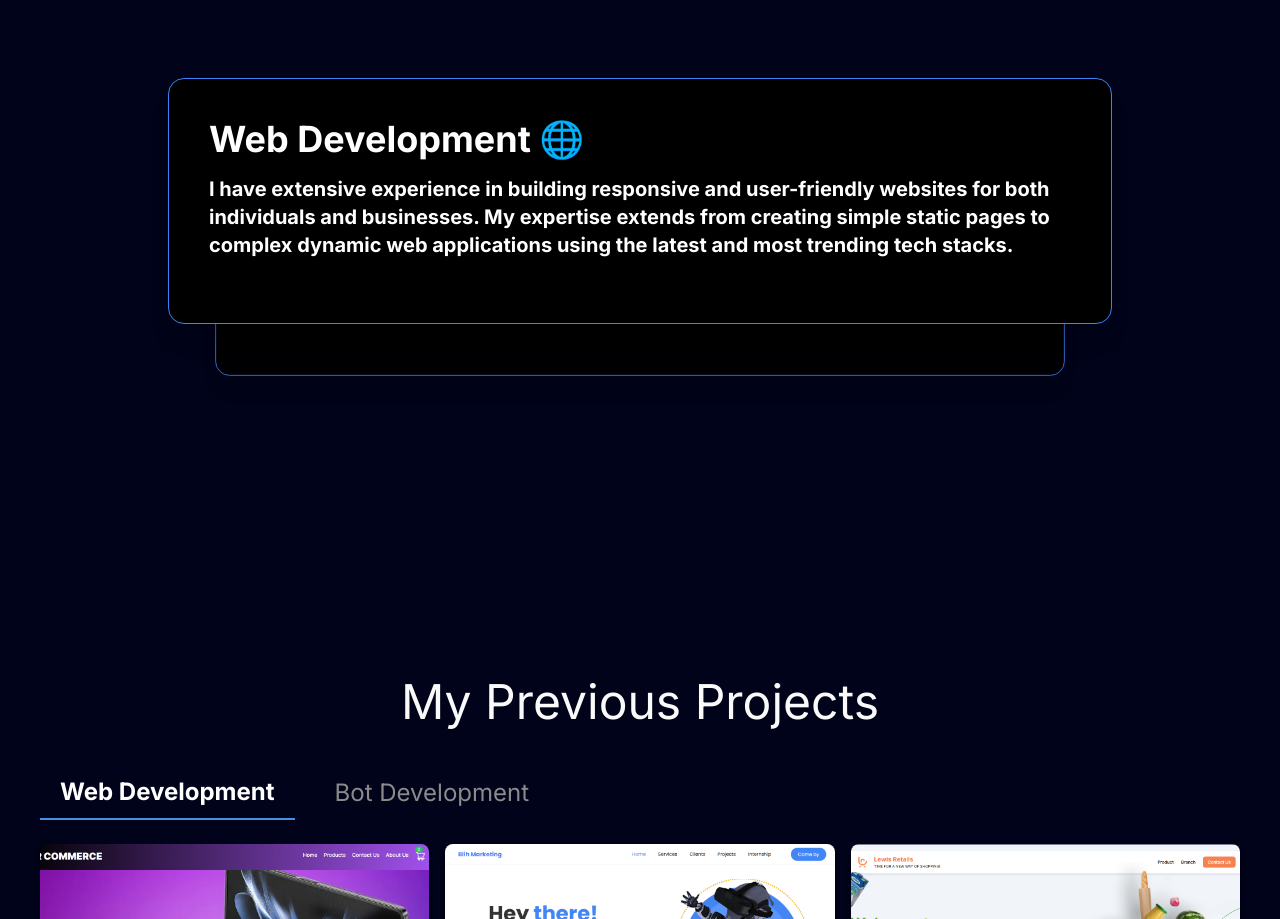
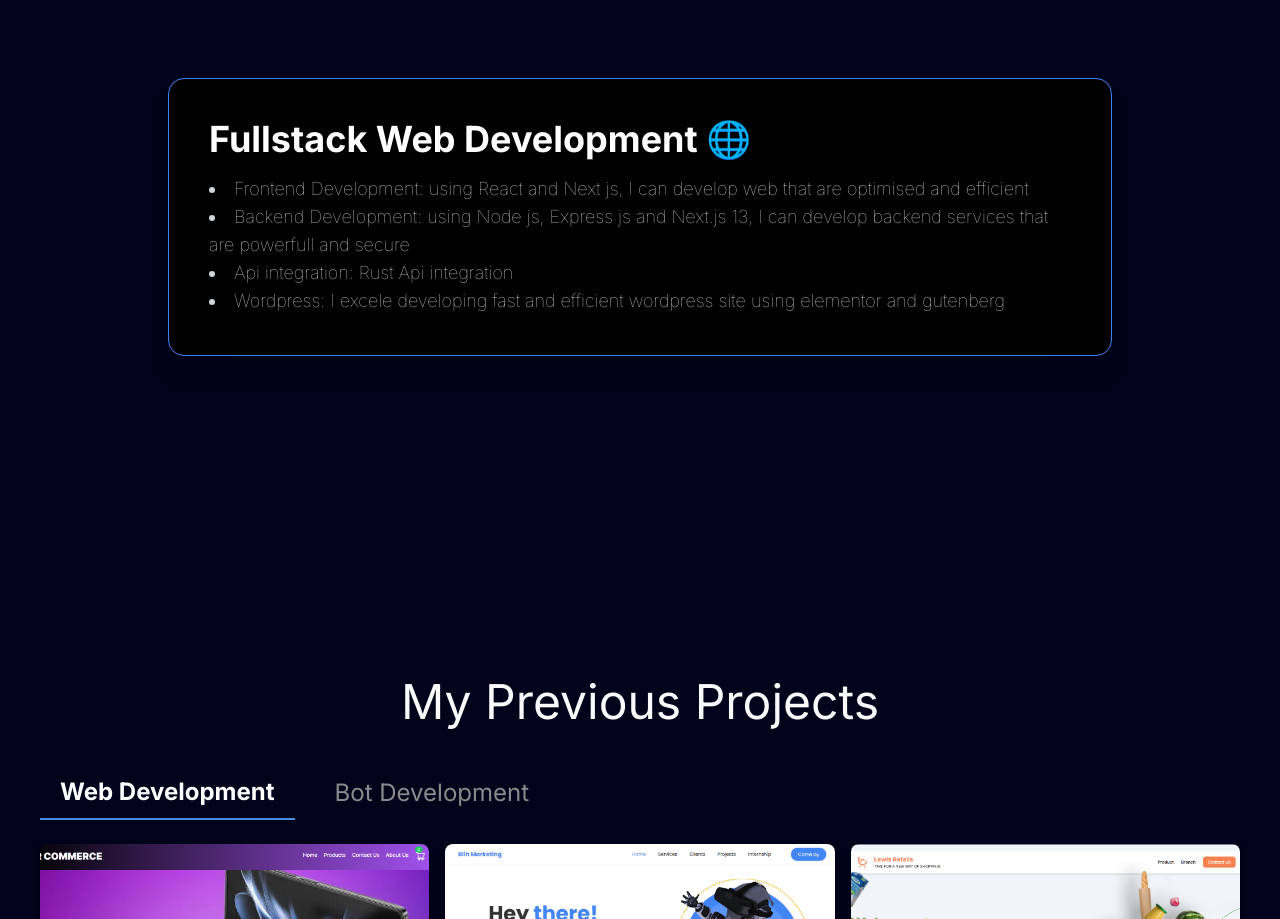
Before and after one commit to Million-art/portifolio-2, a Next.js app: page / in a window 1280 px wide. Shown: the part 1863-2782 px from the top of the page. Built offline with nearby package versions, Linux system fonts and the light colour scheme.

Commit message:
fix  services

```diff
--- a/components/services-content/Bot.tsx
+++ b/components/services-content/Bot.tsx
@@ -4,11 +4,10 @@ import Image from 'next/image';
 const Bot = () => {
   return (
     <div className="w-full h-fit border rounded-2xl shadow-xl bg-black border-blue-500 p-6 md:p-8 lg:p-10">
-      <h2 className="text-2xl font-bold mb-4 md:text-3xl lg:text-4xl">Telegram Bot and Web App Development 🤖</h2>
-      <p className="text-base md:text-lg lg:text-xl mb-6">
-      I specialize in developing powerful and engaging Telegram bots that can automate various tasks,
-      provide personalized assistance, and enhance your users' messaging experience. With my expertise in Telegram Bot API and
-       Web App Development, I can create bots that are highly responsive, feature-rich, and tailored to your specific requirements.      </p>
+      <h2 className="text-2xl mb-4 md:text-3xl lg:text-4xl">Telegram Bot and Web App Development 🤖</h2>
+      <li className='text-lg text-gray-300 font-thin'>Telegram Bot:Expert in developing powerful and engaging Telegram bots that can automate various tasks</li>
+      <li className='text-lg text-gray-300 font-thin'>Telegram Mini App: Expert in developing Telegram mini App that replace websites and simplify user experiance </li>
+
 
     </div>
   );
--- a/components/services-content/Web.tsx
+++ b/components/services-content/Web.tsx
@@ -27,12 +27,12 @@ const portfolioItems = [
 const Web = () => {
   return (
     <div className="w-full h-fit bg-black rounded-2xl shadow-xl border border-blue-500 p-6 md:p-8 lg:p-10">
-      <h2 className="text-2xl font-bold mb-4 md:text-3xl lg:text-4xl">Web Development 🌐 </h2>
-      <p className="text-base md:text-lg lg:text-xl mb-6">
-        I have extensive experience in building responsive and user-friendly websites for both individuals
-         and businesses. My expertise extends from creating simple static pages to complex dynamic web applications
-         using the latest and most trending tech stacks.
-      </p>
+      <h2 className="text-2xl font-bold mb-4 md:text-3xl lg:text-4xl">Fullstack Web Development 🌐 </h2>
+      <li className='text-lg font-thin text-gray-300'>Frontend Development: using React and Next js, I can develop web that are optimised and efficient </li>
+      <li className='text-lg font-thin text-gray-300'>Backend Development: using Node js, Express js and Next.js 13, I can develop backend services that are powerfull and secure  </li>
+      <li className='text-lg font-thin text-gray-300'>Api integration: Rust Api integration</li>
+      <li className='text-lg font-thin text-gray-300'>Wordpress: I excele developing fast and efficient wordpress site using elementor and gutenberg</li>
+
 
     </div>
   );
```
